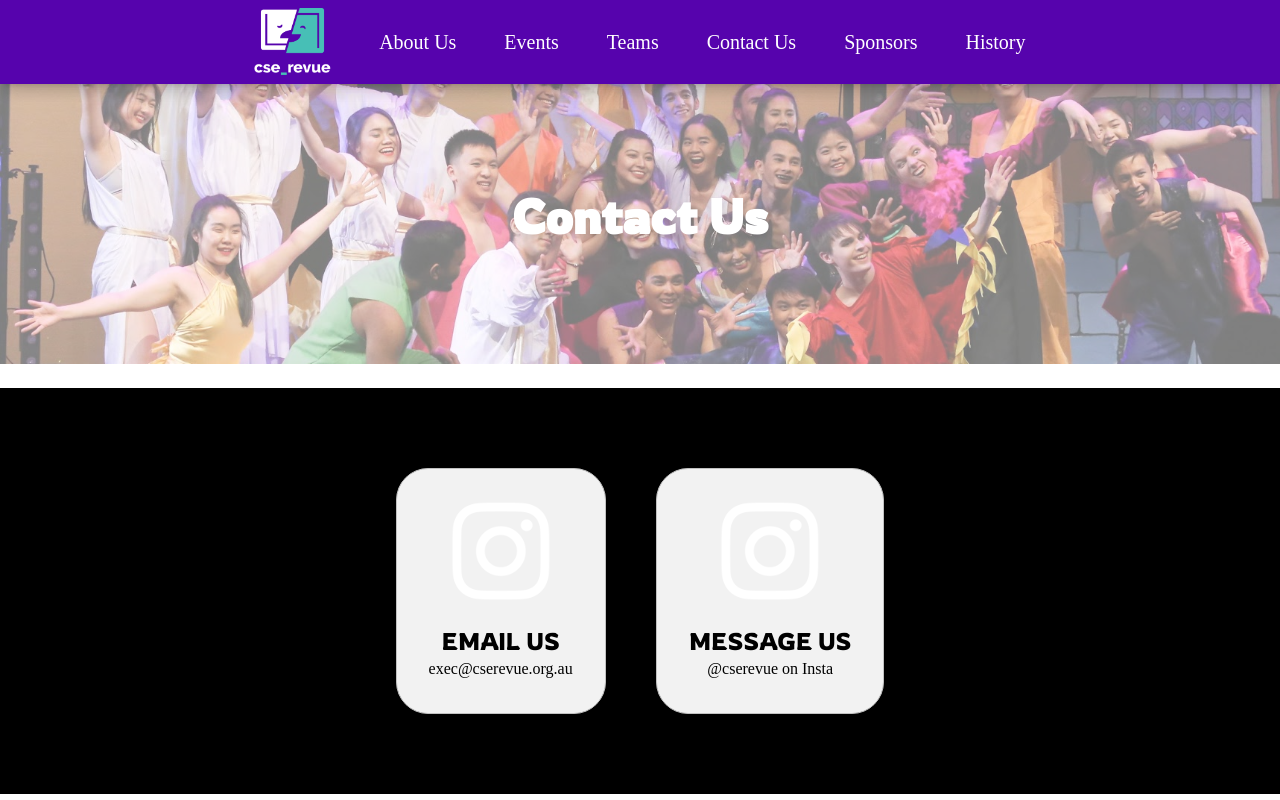
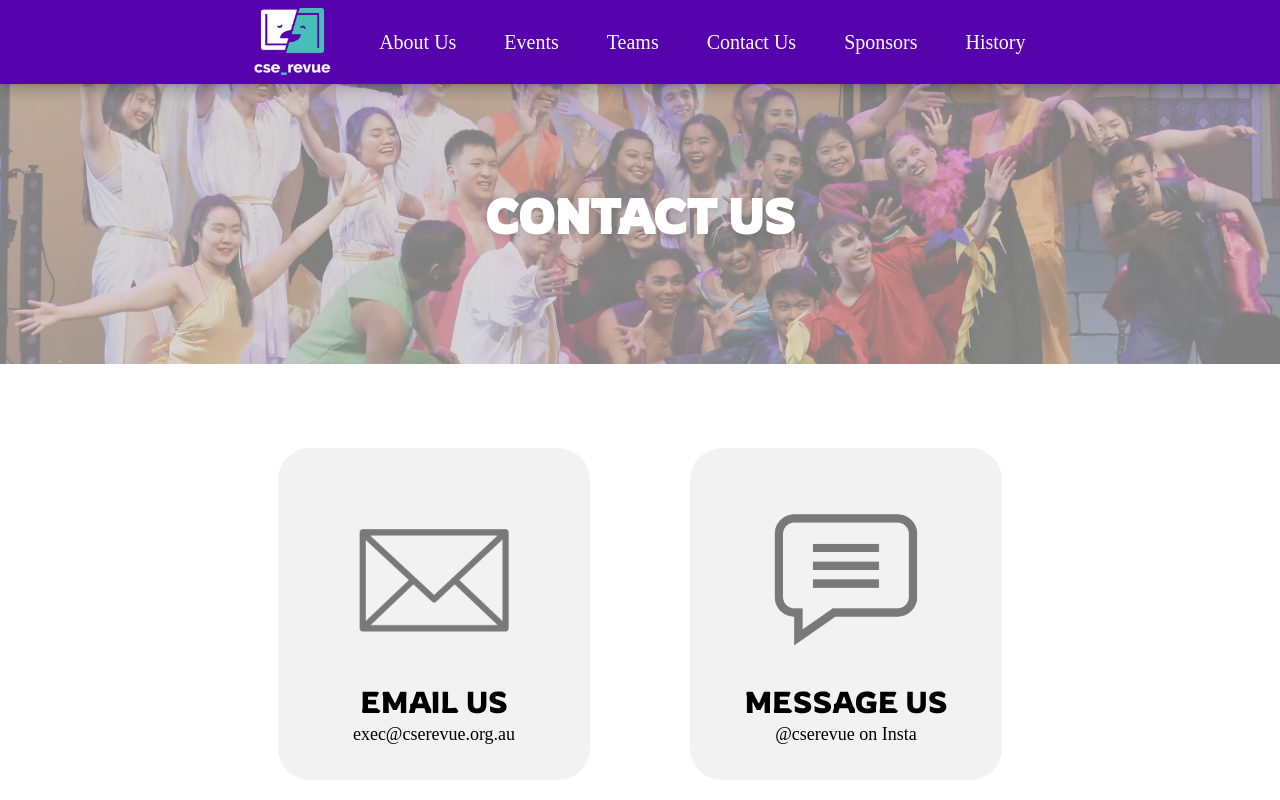
Before and after one commit to cse-revue/cserevue-website, a Next.js app: page /contact-us in a window 1280 px wide. Shown: the top 800 px of the page. Built offline with nearby package versions, Linux system fonts and the light colour scheme; a web font is replaced by a local one.

Commit message:
fixing things

```diff
--- a/app/(components)/header.tsx
+++ b/app/(components)/header.tsx
@@ -13,14 +13,14 @@ export interface HeaderInfo {
 const Header: React.FC<HeaderInfo> = ({title, image, subheading}) => {
   return (
     <div className="relative overflow-hidden w-full h-70 items-center">
-      <motion.div className="text-white" initial={{ opacity: 0, y: 0 }} animate={{ opacity: 1, y: 0 }} transition={{ duration: 1 }}>
+      <motion.div className="text-white uppercase" initial={{ opacity: 0, y: 0 }} animate={{ opacity: 1, y: 0 }} transition={{ duration: 1 }}>
         {/**optional image background */}
         {image ? (
           <Image
             src={image}
             alt={title + " image"}
             fill
-            className="object-center object-cover opacity-50"
+            className="object-center object-cover opacity-50 brightness-70"
           />
         ): (
           <div className='w-full h-full'></div>
--- a/app/(components)/navbar.tsx
+++ b/app/(components)/navbar.tsx
@@ -81,7 +81,7 @@ export const Navbar = () => {
 
         {/**mobile menu button */}
         <Button
-          className="md:hidden rounded-full bg-white text-black text-4xl h-16 w-16 justify-center"
+          className="md:hidden rounded-full bg-purple text-white hover:text-gray-400 text-4xl h-16 w-16 justify-center"
           onClick={() => setIsOpen(!isOpen)}
         >
           <Menu className="scale-150"/>
--- a/app/(components)/photo-carousel.tsx
+++ b/app/(components)/photo-carousel.tsx
@@ -15,7 +15,7 @@ export default function CarouselOptions() {
       >
         <CarouselContent>
           {Array.from({ length: gallery.length }).map((_, index) => (
-            <CarouselItem className="md:basis-1/2 lg:basis-1/3 flex items-center" key={index}>
+            <CarouselItem className="md:basis-1/2 lg:basis-1/3 flex items-center object-cover" key={index}>
               <div className="p-1">
                 <img
 									src={gallery[index]}
--- a/app/about-us/page.tsx
+++ b/app/about-us/page.tsx
@@ -40,7 +40,7 @@ const About: React.FC = () => {
     <div className="w-full min-h-screen text-white font-rowdie">
       <Navbar />
       <Header
-        title="ABOUT US"
+        title="About Us"
         image="/images/teams/cast.b91cf1d8.jpg"
       />
 
--- a/app/contact-us/page.tsx
+++ b/app/contact-us/page.tsx
@@ -14,10 +14,10 @@ const FAQQuestion: React.FC<{question: FaqInfo}> = ({question}) => {
   return(
     <div className="py-0.5">
       <div className="bg-cyan rounded-t mt-2">
-        <p className="text-paragraph p-3">{question.question}</p>
+        <p className="font-paragraph p-3 text-white">{question.question}</p>
       </div>
       <div className="rounded-b mb-2 bg-[#F2F2F2]">
-        <p className="text-paragraph p-3">{question.answer}</p>
+        <p className="font-paragraph p-3">{question.answer}</p>
       </div>
     </div>
 
@@ -33,33 +33,33 @@ export default function ContactUs() {
         image="/images/teams/cast.b91cf1d8.jpg"
       />
       <br/>
-      <div className="items-center justify-center flex bg-black">
-        <div className=" gap-8 p-20 grid sm:grid-cols-2 max-w-fit ">
-          <div className="flex flex-col justify-center items-center bg-[#F2F2F2] rounded-4xl max-w-fit max-h-fit p-8 border border-[#C1C1C1]">
+      <div className="items-center justify-center flex">
+        <div className=" gap-10 md:gap-25 p-15 grid sm:grid-cols-2 max-w-fit">
+          <div className="flex flex-col justify-center items-center bg-[#F2F2F2] rounded-4xl w-full p-8 md:px-14">
             <img
-              src="/images/logos/instagram-logo-bw.png"
-              width={100}
-              height={100}
-              className="object-center"
+              src="/images/other-resources/email.png"
+              width={120}
+              height={120}
+              className="object-center opacity-50 md:w-50"
             ></img>
-            <h1 className="font-rowdies text-2xl text-center mt-6">EMAIL US</h1>
-            <p className="font-paragraph text-center">exec@cserevue.org.au</p>
+            <h1 className="font-rowdies text-2xl md:text-3xl text-center mt-1">EMAIL US</h1>
+            <p className="font-paragraph text-center md:text-lg">exec@cserevue.org.au</p>
           </div>
-          <div className="flex flex-col justify-center items-center bg-[#F2F2F2] rounded-4xl max-w-fit max-h-fit p-8 border border-[#C1C1C1]">
+          <div className="flex flex-col justify-center items-center bg-[#F2F2F2] rounded-4xl w-full p-8">
             <img
-              src="/images/logos/instagram-logo-bw.png"
-              width={100}
-              height={100}
-              className="object-center"
+              src="/images/other-resources/sms.png"
+              width={120}
+              height={120}
+              className="object-center opacity-50 p-3 md:p-6 md:w-50"
             ></img>
-            <h1 className="font-rowdies text-2xl text-center mt-6">MESSAGE US</h1>
-            <p className="font-paragraph text-center">@cserevue on Insta</p>
+            <h1 className="font-rowdies text-2xl md:text-3xl text-center mt-1">MESSAGE US</h1>
+            <p className="font-paragraph text-center md:text-lg">@cserevue on Insta</p>
           </div>
         </div>
       </div>
 
       {/**FAQ */}
-      <div className="px-12 bg-white py-4">
+      <div className="px-12 bg-white py-2 pb-9">
         <h1 className="text-pink font-rowdies text-3xl">FAQs</h1>
         <div>
           {FAQs.map((faq, index) => <FAQQuestion key={index} question={faq}/>)}
--- a/app/globals.css
+++ b/app/globals.css
@@ -25,6 +25,11 @@
   --color-d_cyan: var(--d_cyan);
   --color-orange: var(--orange);
   --color-forest: var(--forest);
+
+  /* --color-primary: #D9D9D9; */
+  /* above is if we want accent behind white bg to be grey*/
+  --color-primary: #5603AD;
+
 
   --font-paragraph: "BioRhyme", serif;
   --font-rowdies: "Rowdies", sans-serif;
--- a/app/history/page.tsx
+++ b/app/history/page.tsx
@@ -31,7 +31,7 @@ const PrevShow: React.FC<{show: ShowInfo, index: number}> = ({show, index}) => {
             </svg> */}
         </div>
         {/* <!-- Card --> */}
-        <div className={`w-[calc(100%-4rem)] md:w-[calc(50%-2.5rem)] bg-white p-4 rounded border border-slate-200 shadow ${index%2===0? "md:text-left":"md:text-right"} text-left overflow-hidden`}>
+        <div className={`w-[calc(100%-4rem)] md:w-[calc(50%-2.5rem)] bg-gray-100 p-4 rounded border border-slate-200 shadow ${index%2===0? "md:text-left":"md:text-right"} text-left overflow-hidden`}>
           <div className={`flex md:flex-row flex-col gap-6 ${index % 2 === 0 ? "md:flex-row-reverse" : ""}`}>
             <div className="flex-1 flex">
               <img
```
Also changed, not shown: public/images/teams/choreos.5b919d8d copy.jpg (added).
